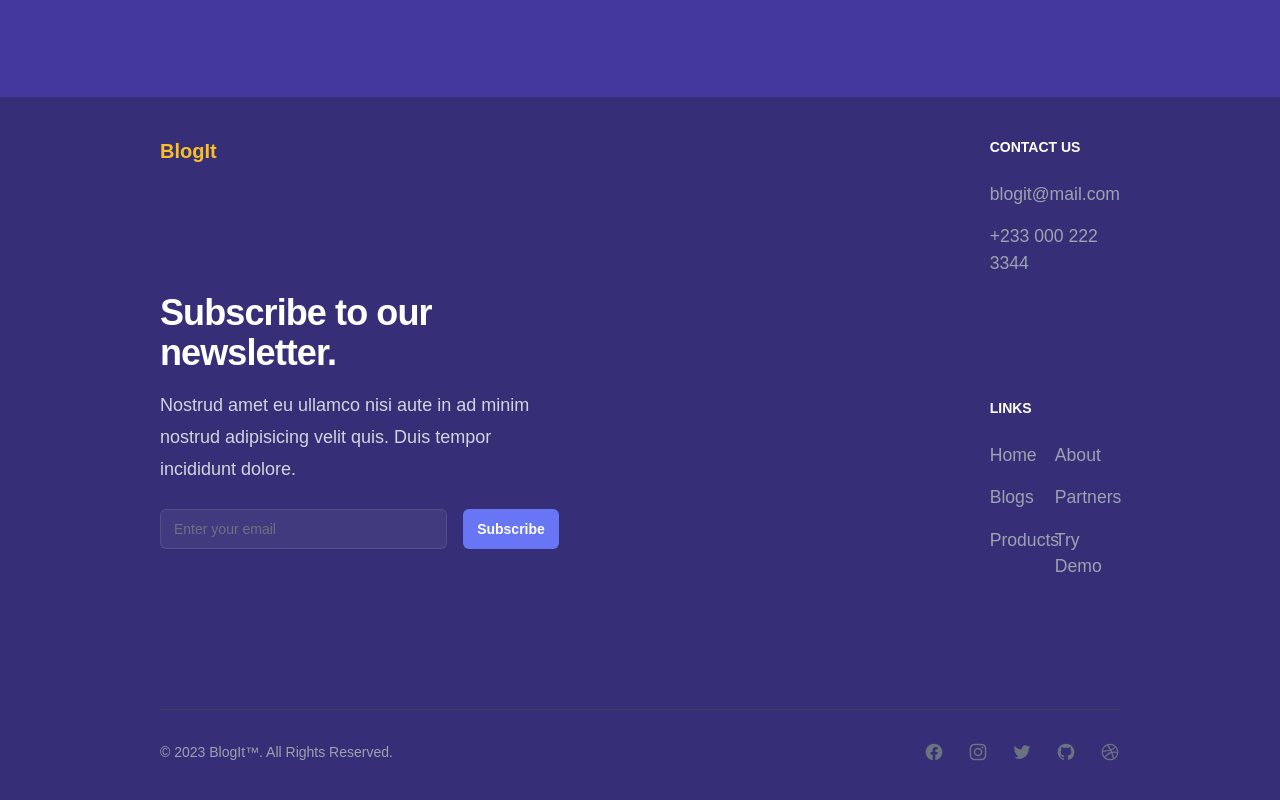
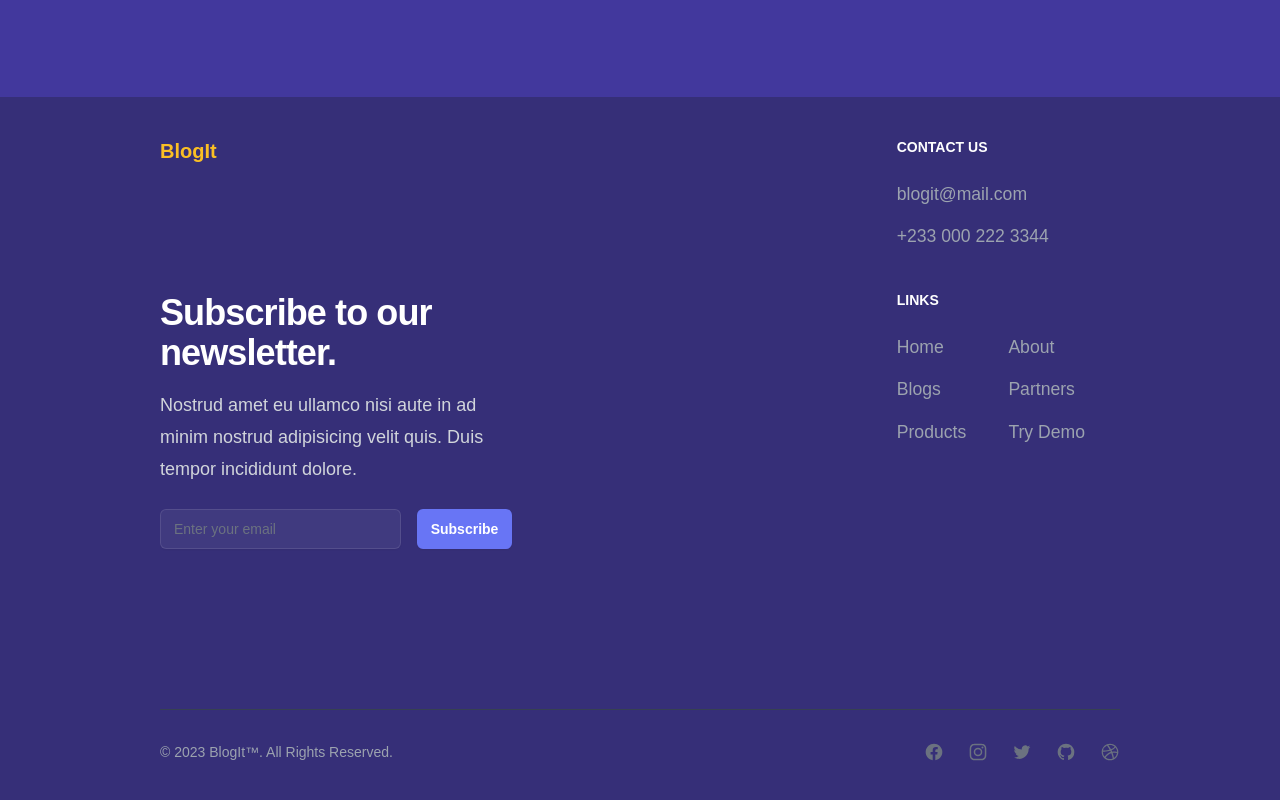
Before and after one commit to cedricahenkorah/blogit-2, a React (Create React App) app: page / in a window 1280 px wide. Shown: the part 3315-4115 px from the top of the page. Built offline with nearby package versions, Linux system fonts and the light colour scheme; no server answers.

Commit message:
footer fix

```diff
--- a/src/pages/landing/Footer.js
+++ b/src/pages/landing/Footer.js
@@ -5,18 +5,15 @@
   return (
     <footer className="px-10 lg:px-40 py-10 bg-indigo-900">
       <div className="mx-auto max-w-screen-xl">
-        <div className="md:flex md:justify-between">
+        <div className="lg:flex lg:justify-between">
           <div className="mb-6 md:mb-0">
             <h1 className="flex items-center font-bold text-amber-400 text-xl">
               BlogIt
-              {/* <span className="self-center text-2xl font-semibold whitespace-nowrap dark:text-white">
-                Flowbite
-              </span> */}
             </h1>
 
             <div className="relative isolate overflow-hidden py-10 sm:py-24 lg:py-32">
               <div className="mx-auto max-w-7xl ">
-                <div className="mx-auto grid max-w-2xl grid-cols-1 gap-x-8 gap-y-16 lg:max-w-none lg:grid-cols-2">
+                <div className="lg:mx-auto grid max-w-2xl grid-cols-1 gap-x-8 gap-y-16 lg:max-w-none lg:grid-cols-2">
                   <div className="max-w-xl lg:max-w-lg">
                     <h2 className="text-3xl font-bold tracking-tight text-white sm:text-4xl">
                       Subscribe to our newsletter.
@@ -51,7 +48,7 @@
             </div>
           </div>
 
-          <div className="grid ">
+          <div className="lg:w-80">
             <div>
               <h2 className="mb-6 text-sm font-semibold uppercase text-white">
                 Contact us
```
